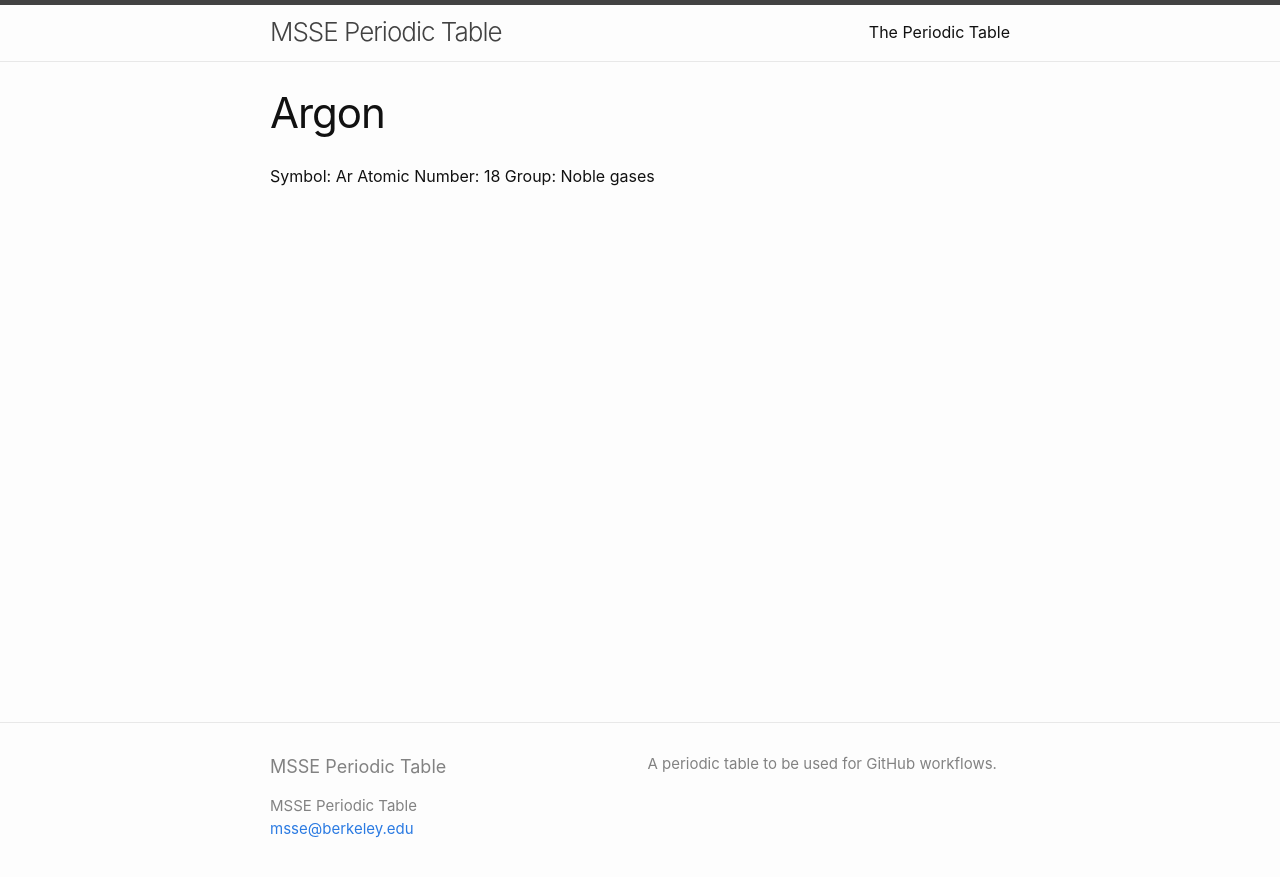
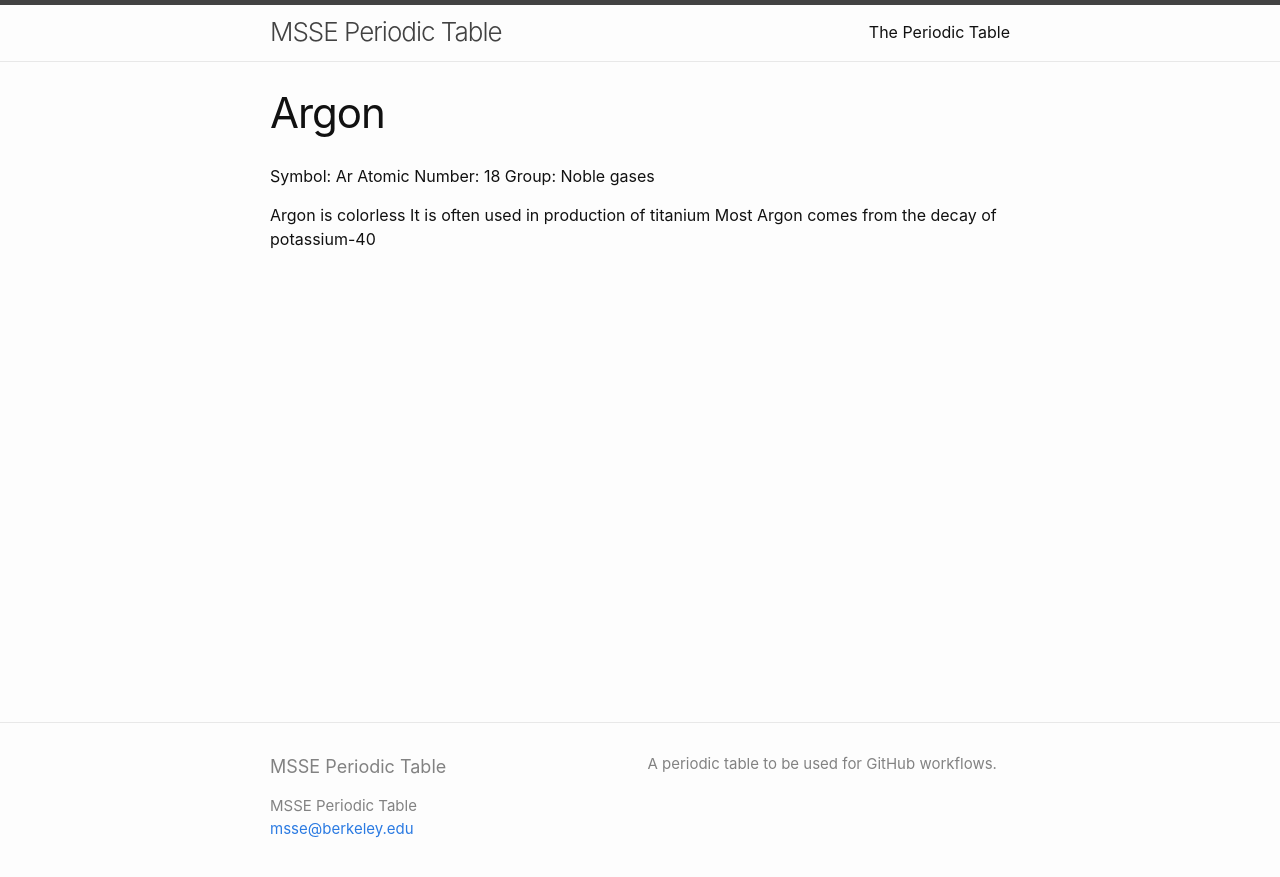
Before and after one commit to msse-chem-280-2025/periodic-table, a Jekyll site: the page built from elements/Argon.md, in a window 1280 px wide. Shown: the top 877 px of the page. Built offline with Jekyll 4.4.1, drawn with Linux system fonts in a browser that asks for light colours.

Commit message:
update Argon page

```diff
--- a/elements/Argon.md
+++ b/elements/Argon.md
@@ -6,3 +6,7 @@ title: Argon
 Symbol: Ar
 Atomic Number: 18
 Group: Noble gases
+
+Argon is colorless
+It is often used in production of titanium
+Most Argon comes from the decay of potassium-40
```
